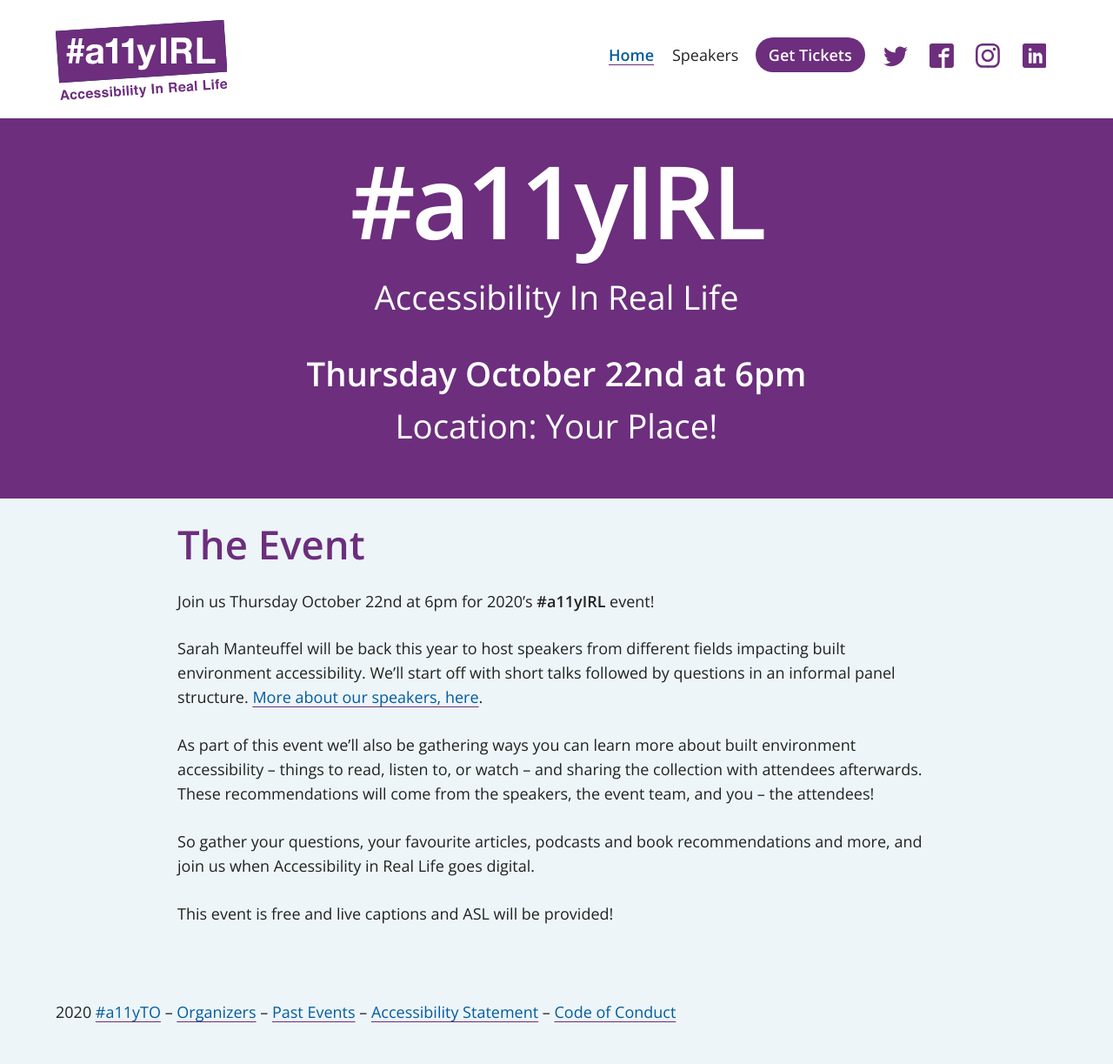
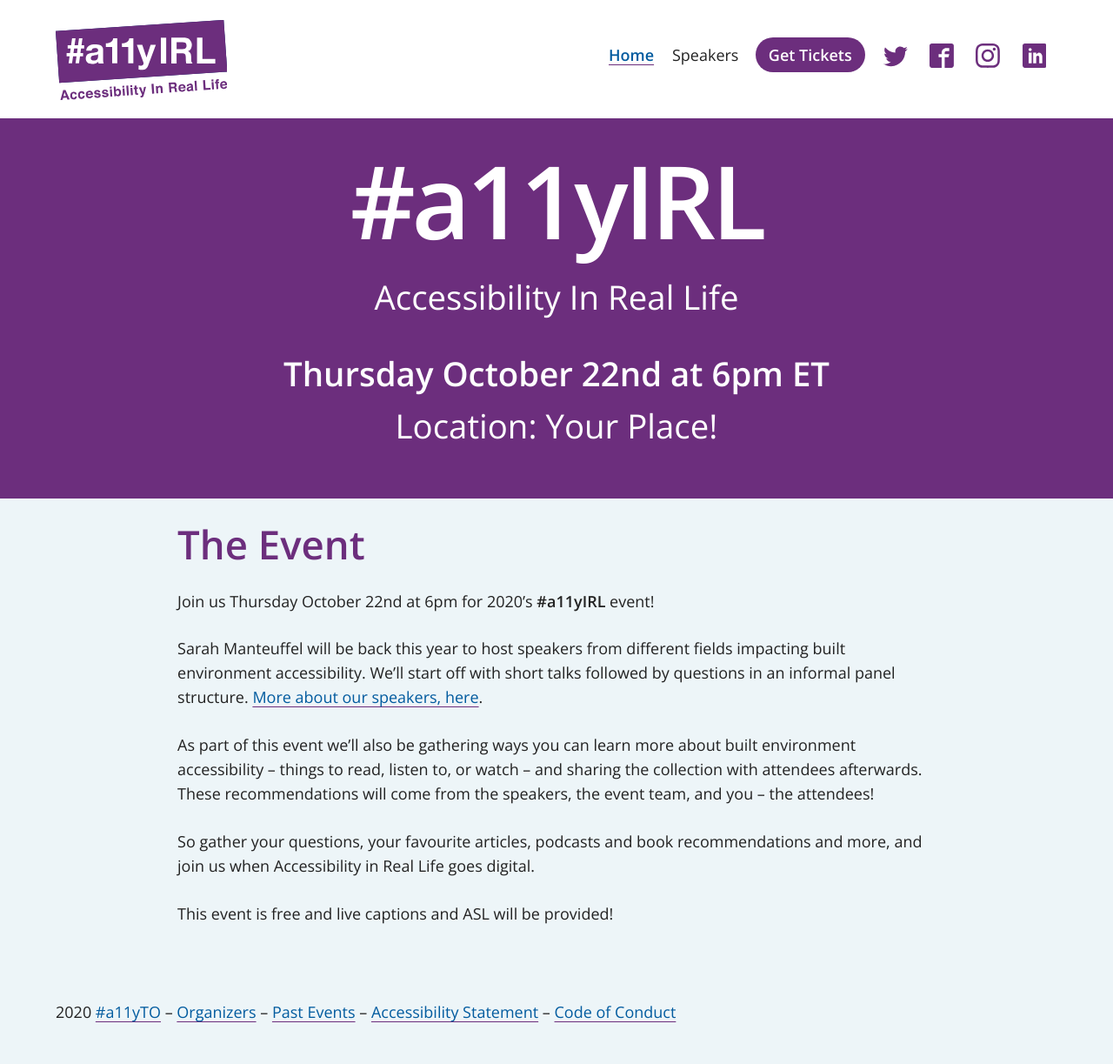
Before and after one commit to a11yTO/static-irl-site, a Jekyll site: the page built from index.html, in a window 1280 px wide. Shown: the whole page at 87% size. Built offline with Jekyll 4.4.1, drawn with Linux system fonts in a browser that asks for light colours.

Commit message:
Specify ET on event time

```diff
--- a/_config.yml
+++ b/_config.yml
@@ -17,7 +17,7 @@
 email: info@a11yto.com
 identifier: irl
 description: Accessibility In Real Life
-event-date: Thursday October 22nd at 6pm
+event-date: Thursday October 22nd at 6pm ET
 baseurl: "" # the subpath of your site, e.g. /blog
 url: "https://IRL.a11yto.com/" # the base hostname & protocol for your site, e.g. http://example.com
 permalink: /:title
--- a/_includes/header.html
+++ b/_includes/header.html
@@ -73,7 +73,7 @@
     <h1 class="event-title">#{{ site.title }}</h1>
     <p class="event-description">{{ site.description }}</p>
     <ul class="event-detail">
-      <li class="event-date">Thursday October 22nd at 6pm</li>
+      <li class="event-date">Thursday October 22nd at 6pm ET</li>
       <li class="event-location">Location: Your Place!</li>
     </ul>
   </section>
```
